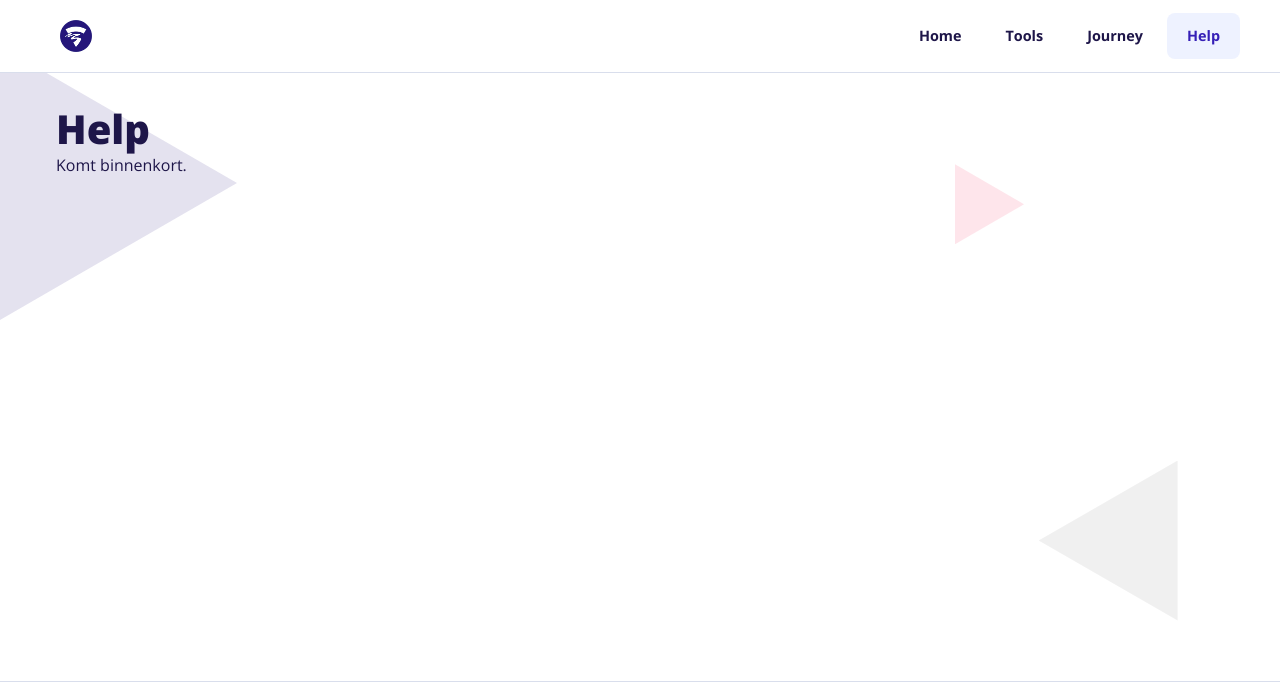
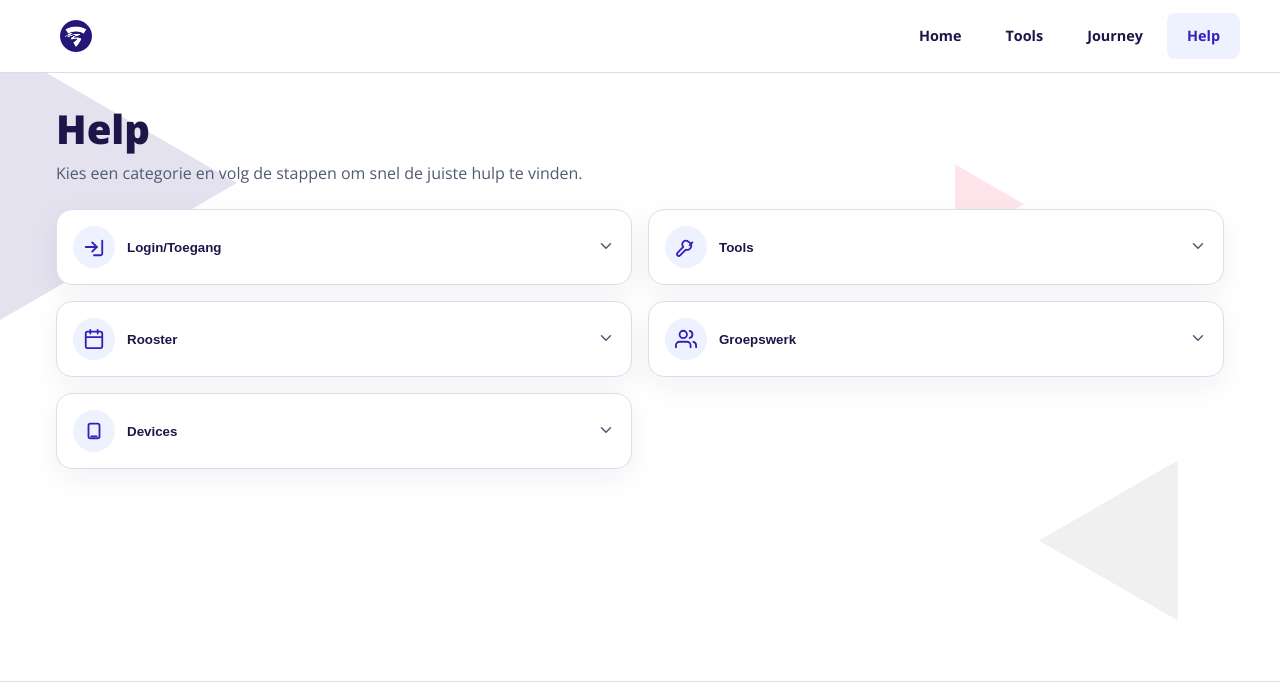
Before and after one commit to TBSKR/student-hub, a Flask app: page /help in a window 1280 px wide. Shown: the top 682 px of the page. Run offline with Flask 3, Linux system fonts and the light colour scheme.

Commit message:
Als nieuwe HvA-student wil ik help-categorieën zien op de helppagina, zodat ik snel kan vinden wat voor soort hulp ik nodig heb.

```diff
--- a/app/data.py
+++ b/app/data.py
@@ -27,3 +27,8 @@ def laad_categorieen():
 def laad_checklist():
     with open(DATA_DIR / "checklist.seed.json") as f:
         return json.load(f)
+
+
+def laad_help_categorieen():
+    with open(DATA_DIR / "help-categories.seed.json") as f:
+        return json.load(f)
--- a/app/help/routes.py
+++ b/app/help/routes.py
@@ -1,8 +1,10 @@
 from flask import render_template
 
 from app.help import bp
+from app.data import laad_help_categorieen
 
 
 @bp.route("/help")
 def index():
-    return render_template("help/index.html", active_page="help")
+    categorieen = laad_help_categorieen()
+    return render_template("help/index.html", active_page="help", categorieen=categorieen)
--- a/app/static/css/style.css
+++ b/app/static/css/style.css
@@ -1019,6 +1019,118 @@ footer {
     z-index: 1;
 }
 
+/* Help pagina */
+.help-hero {
+    display: grid;
+    gap: 0.5rem;
+    margin-bottom: 1.5rem;
+}
+
+.help-subtitle {
+    color: var(--hva-tekst-licht);
+    max-width: 70ch;
+}
+
+.help-categories {
+    display: grid;
+    gap: 0.75rem;
+}
+
+.help-category {
+    border: 1px solid var(--hva-border);
+    border-radius: 1rem;
+    background: var(--hva-wit);
+    overflow: hidden;
+    box-shadow: 0 10px 30px rgba(30, 22, 73, 0.06);
+}
+
+.help-category-button {
+    width: 100%;
+    display: grid;
+    grid-template-columns: auto 1fr auto;
+    align-items: center;
+    gap: 0.75rem;
+    padding: 1rem 1rem;
+    background: transparent;
+    border: 0;
+    cursor: pointer;
+    text-align: left;
+    min-height: 56px;
+}
+
+.help-category-button:focus-visible {
+    outline: 3px solid rgba(1, 70, 253, 0.35);
+    outline-offset: 2px;
+}
+
+.help-category-icon {
+    width: 42px;
+    height: 42px;
+    border-radius: 999px;
+    display: grid;
+    place-items: center;
+    background: #eef2ff;
+    color: var(--hva-marine);
+    flex-shrink: 0;
+}
+
+.help-category-title {
+    font-weight: 800;
+    color: var(--hva-deep-sea);
+}
+
+.help-category-chevron {
+    transition: transform 160ms ease;
+    color: var(--hva-tekst-licht);
+}
+
+.help-category.is-open .help-category-chevron {
+    transform: rotate(180deg);
+}
+
+.help-category-panel {
+    border-top: 1px solid var(--hva-border);
+    padding: 1rem 1rem 1.25rem;
+    background: #fbfcff;
+}
+
+.help-steps {
+    display: grid;
+    gap: 1rem;
+    padding-left: 1.25rem;
+}
+
+.help-step-title {
+    font-size: 1.1rem;
+    margin-bottom: 0.25rem;
+}
+
+.help-step-question {
+    color: var(--hva-tekst-licht);
+    margin-bottom: 0.5rem;
+}
+
+.help-step-options {
+    display: grid;
+    gap: 0.35rem;
+    padding-left: 1rem;
+}
+
+.help-step-options li {
+    color: var(--hva-tekst);
+}
+
+@media (min-width: 900px) {
+    .help-categories {
+        grid-template-columns: 1fr 1fr;
+        gap: 1rem;
+    }
+
+    .help-category {
+        align-self: start;
+    }
+}
+
 .journey-cta h2 {
     color: var(--hva-wit);
     margin-bottom: 0.5rem;
--- a/app/templates/help/index.html
+++ b/app/templates/help/index.html
@@ -1,6 +1,82 @@
 {% extends "base.html" %}
 {% block title %}Help{% endblock %}
 {% block content %}
-  <h1>Help</h1>
-  <p>Komt binnenkort.</p>
+  <section class="help-hero">
+    <h1>Help</h1>
+    <p class="help-subtitle">Kies een categorie en volg de stappen om snel de juiste hulp te vinden.</p>
+  </section>
+
+  <section class="help-categories" aria-label="Help categorieën">
+    {% for cat in categorieen %}
+      {% set panel_id = "help-panel-" ~ cat.id %}
+      {% set button_id = "help-button-" ~ cat.id %}
+
+      <article class="help-category" data-help-category>
+        <button
+          type="button"
+          class="help-category-button"
+          id="{{ button_id }}"
+          aria-expanded="false"
+          aria-controls="{{ panel_id }}"
+        >
+          <span class="help-category-icon" aria-hidden="true">
+            {% if cat.icon == 'login' %}
+              <svg viewBox="0 0 24 24" width="22" height="22" fill="none" stroke="currentColor" stroke-width="2" stroke-linecap="round" stroke-linejoin="round">
+                <path d="M10 17l5-5-5-5"></path>
+                <path d="M15 12H3"></path>
+                <path d="M21 5v14a2 2 0 0 1-2 2h-7"></path>
+              </svg>
+            {% elif cat.icon == 'tools' %}
+              <svg viewBox="0 0 24 24" width="22" height="22" fill="none" stroke="currentColor" stroke-width="2" stroke-linecap="round" stroke-linejoin="round">
+                <path d="M14.7 6.3a4 4 0 0 0-5.66 5.66l-6.34 6.34a2 2 0 0 0 2.83 2.83l6.34-6.34A4 4 0 0 0 14.7 6.3z"></path>
+                <path d="M19 7l-3 3"></path>
+              </svg>
+            {% elif cat.icon == 'calendar' %}
+              <svg viewBox="0 0 24 24" width="22" height="22" fill="none" stroke="currentColor" stroke-width="2" stroke-linecap="round" stroke-linejoin="round">
+                <rect x="3" y="4" width="18" height="18" rx="2"></rect>
+                <path d="M16 2v4M8 2v4M3 10h18"></path>
+              </svg>
+            {% elif cat.icon == 'users' %}
+              <svg viewBox="0 0 24 24" width="22" height="22" fill="none" stroke="currentColor" stroke-width="2" stroke-linecap="round" stroke-linejoin="round">
+                <path d="M17 21v-2a4 4 0 0 0-4-4H5a4 4 0 0 0-4 4v2"></path>
+                <circle cx="9" cy="7" r="4"></circle>
+                <path d="M23 21v-2a4 4 0 0 0-3-3.87"></path>
+                <path d="M16 3.13a4 4 0 0 1 0 7.75"></path>
+              </svg>
+            {% else %}
+              <svg viewBox="0 0 24 24" width="22" height="22" fill="none" stroke="currentColor" stroke-width="2" stroke-linecap="round" stroke-linejoin="round">
+                <rect x="6" y="4" width="12" height="16" rx="2"></rect>
+                <path d="M9 18h6"></path>
+              </svg>
+            {% endif %}
+          </span>
+
+          <span class="help-category-title">{{ cat.title }}</span>
+          <span class="help-category-chevron" aria-hidden="true">
+            <svg viewBox="0 0 24 24" width="18" height="18" fill="none" stroke="currentColor" stroke-width="2" stroke-linecap="round" stroke-linejoin="round">
+              <path d="M6 9l6 6 6-6"></path>
+            </svg>
+          </span>
+        </button>
+
+        <div class="help-category-panel" id="{{ panel_id }}" role="region" aria-labelledby="{{ button_id }}" hidden>
+          <ol class="help-steps">
+            {% for step in cat.steps %}
+              <li class="help-step">
+                <h3 class="help-step-title">{{ step.title }}</h3>
+                <p class="help-step-question">{{ step.question }}</p>
+                <ul class="help-step-options">
+                  {% for opt in step.options %}
+                    <li>{{ opt }}</li>
+                  {% endfor %}
+                </ul>
+              </li>
+            {% endfor %}
+          </ol>
+        </div>
+      </article>
+    {% endfor %}
+  </section>
+
+  <script src="{{ url_for('static', filename='js/help.js') }}"></script>
 {% endblock %}
```
Also changed, not shown: app/static/js/help.js (added, +44 -0 lines), data/help-categories.seed.json (added, +207 -0 lines).
